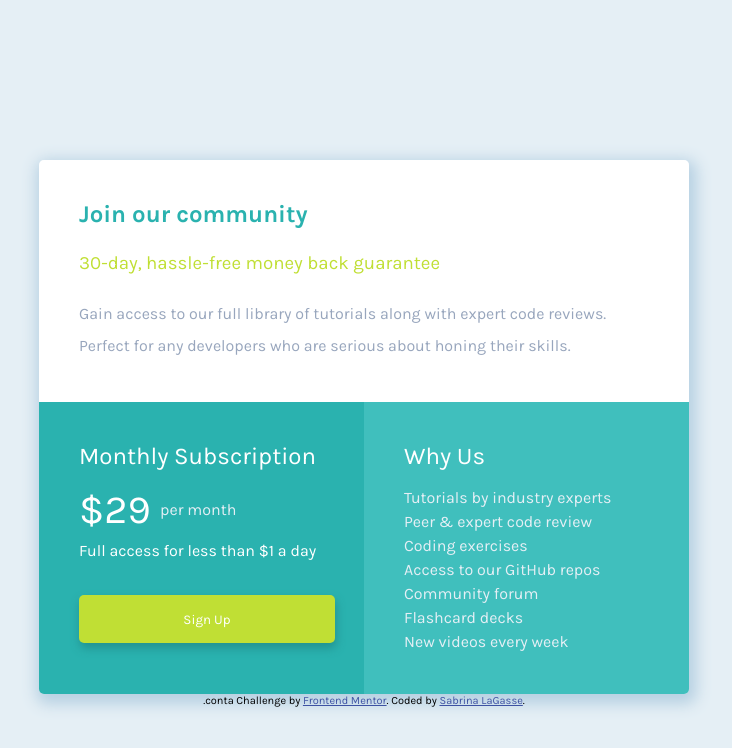
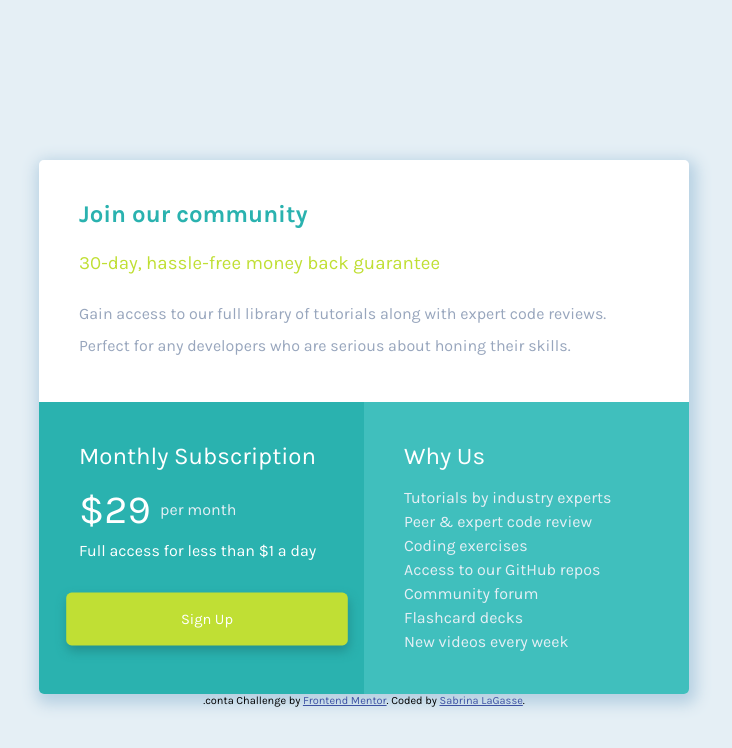
Before and after one commit to sabrinalagasse/single-price-grid, a plain HTML site: page index.html in a window 1280 px wide. In both pictures the pointer is over the button "Sign Up". Shown: the whole page, without its empty margins (276-1008 px from the left). Drawn offline with Linux system fonts and the light colour scheme.

Commit message:
Add transform/transition to button

```diff
--- a/style.css
+++ b/style.css
@@ -99,6 +99,11 @@ body {
   border-radius: 5px;
   color: #fff;
   box-shadow: 1px 5px 10px hsl(179, 62%, 35%);
+  transition: transform 0.5s;
+}
+
+.monthly button:hover {
+  transform: scale(1.1);
 }
 
 .why {
```
